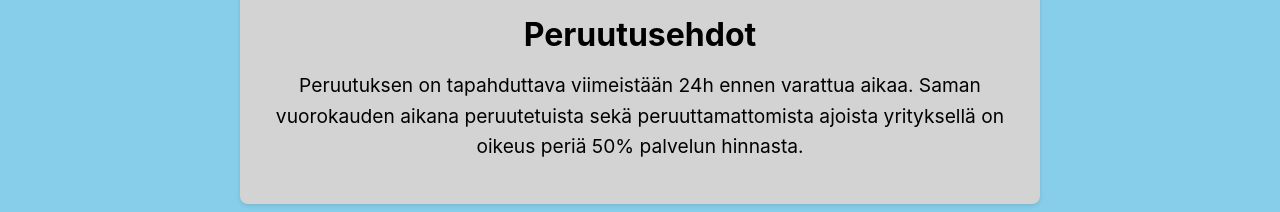
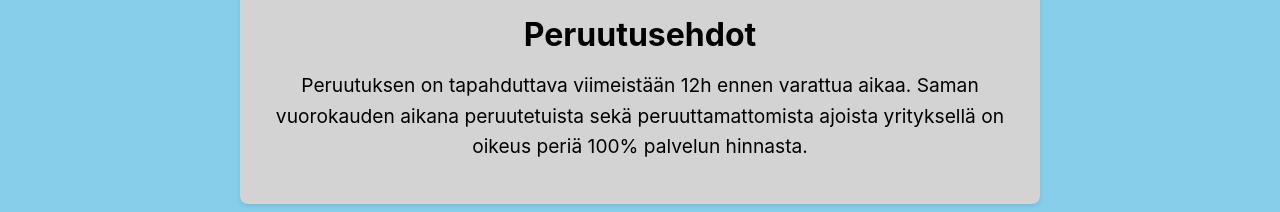
Before and after one commit to Amikola/Elsan-sivut, a React (Vite) app: page /cancelationpolicy in a window 1280 px wide. Shown: the part 129-341 px from the top of the page. Built offline with nearby package versions, Linux system fonts and the light colour scheme.

Commit message:
Changed peruutusehdot

```diff
--- a/src/pages/CancelationPolicy/CancelationPolicy.tsx
+++ b/src/pages/CancelationPolicy/CancelationPolicy.tsx
@@ -5,7 +5,7 @@ function CancelationPolicy() {
     <div className='CancelationPolicy'>
     <div className="CancelationPolicy-container">
       <h1>Peruutusehdot</h1>
-      <p>Peruutuksen on tapahduttava viimeistään 24h ennen varattua aikaa. Saman vuorokauden aikana peruutetuista sekä peruuttamattomista ajoista yrityksellä on oikeus periä 50% palvelun hinnasta.</p>
+      <p>Peruutuksen on tapahduttava viimeistään 12h ennen varattua aikaa. Saman vuorokauden aikana peruutetuista sekä peruuttamattomista ajoista yrityksellä on oikeus periä 100% palvelun hinnasta.</p>
     </div>
     </div>
   );
```
